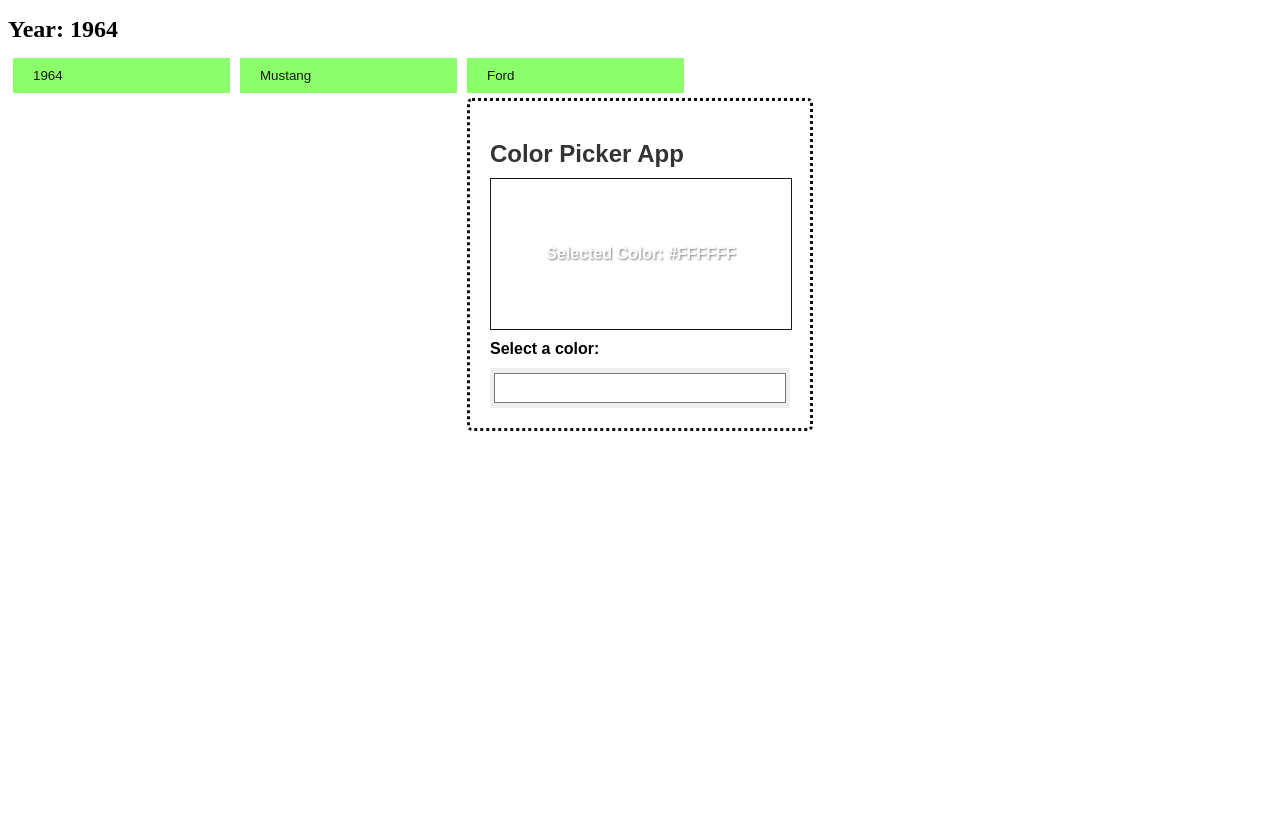
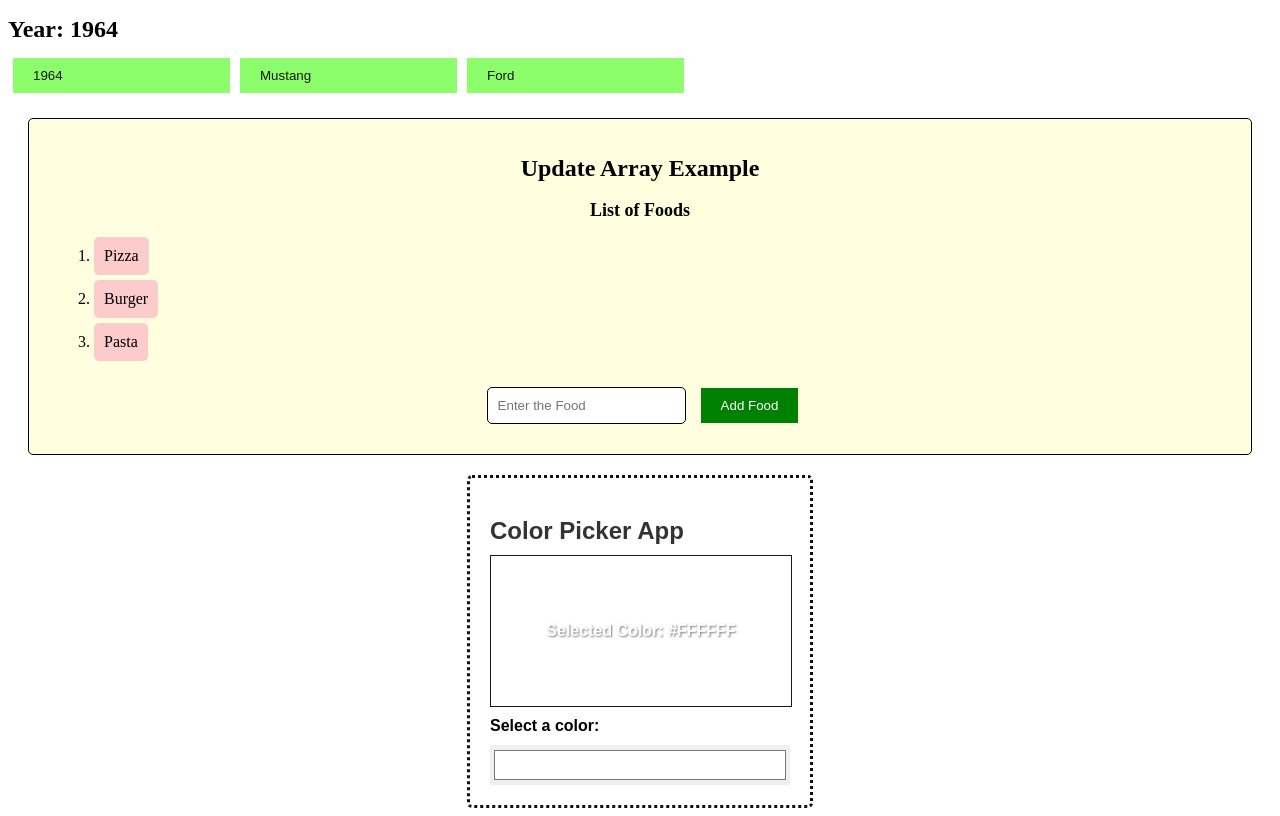
Before and after one commit to gowrivenneti/React-Learning, a React (Vite) app: page / in a window 1280 px wide. Shown: the part 3586-4402 px from the top of the page. Before the commit the page ends 4025 px from the top, so only its background shows below. Built offline with nearby package versions, Linux system fonts and the light colour scheme.

Commit message:
Update Array List of Food Example is added

```diff
--- a/src/App2.jsx
+++ b/src/App2.jsx
@@ -5,6 +5,7 @@ import Counter from './Counter.jsx'
 import OnChange from './OnChange.jsx'
 import UpdaterFunction from './UpdaterFunction.jsx'
 import UpdateObjects from './UpdateObjects.jsx'
+import UpdateArray from './UpdateArray.jsx'
 function App2() {
     return (
         <div>
@@ -15,6 +16,7 @@ function App2() {
             <OnChange />
             <UpdaterFunction />
             <UpdateObjects />
+            <UpdateArray />
         </div>
     )
 }
--- /dev/null
+++ b/src/UpdateArray.jsx
@@ -0,0 +1,28 @@
+import React,{ useState } from 'react';
+function UpdateArray() {
+    const [foods, setFoods] = useState(["Pizza", "Burger", "Pasta"]);
+    const handleAddFood = (e) => {
+        const newFood = document.getElementById("food-input").value;
+        document.getElementById("food-input").value = "";
+        setFoods(f=>[...f, newFood]);
+    };
+    const handleRemoveFood = (index) => {
+        setFoods(foods.filter((_, i) => i !== index));
+    };
+    return(
+        <div className="update-array-container">
+            <h1 className="update-array-title">Update Array Example</h1>
+            <h3 className="update-array-subtitle">List of Foods</h3>
+            <ol className="food-list">
+                {foods.map((food, index) => (
+                    <li onClick={() => handleRemoveFood(index)} key={index}>{food}</li>
+                ))}
+            </ol>
+            <input type="text" id="food-input" placeholder="Enter the Food" className="food-input" />
+            <button onClick={handleAddFood} className="add-food-button">
+                Add Food
+            </button>
+        </div>
+    );
+}
+export default UpdateArray;
--- a/src/index.css
+++ b/src/index.css
@@ -144,3 +144,44 @@
   padding: 20px;
   background-color: lightblue;
 }
+.update-array-container{
+  text-align: center;
+  margin: 20px;
+  border: 1px solid black;
+  border-radius: 5px;
+  padding: 20px;
+  background-color: lightyellow;
+}
+.update-array-title{
+  font-size: 24px;
+  margin-bottom: 10px;
+}
+.update-array-subtitle{
+  font-size: 18px;
+  margin-bottom: 10px;
+}
+
+.food-list li{
+  background-color: rgb(252, 203, 203);
+  margin: 5px;
+  padding: 10px;
+  border-radius: 5px;
+  max-width: fit-content;
+}
+.food-input{
+  border: 1px solid black;
+  border-radius: 5px;
+  margin: 10px;
+  padding: 10px;
+}
+.add-food-button{
+  padding: 10px 20px;
+  margin: 5px;
+  border: none;
+  color: white;
+  background-color: green;
+  cursor: pointer;
+}
+.add-food-button:hover{
+  background-color: darkgreen;
+}
```
